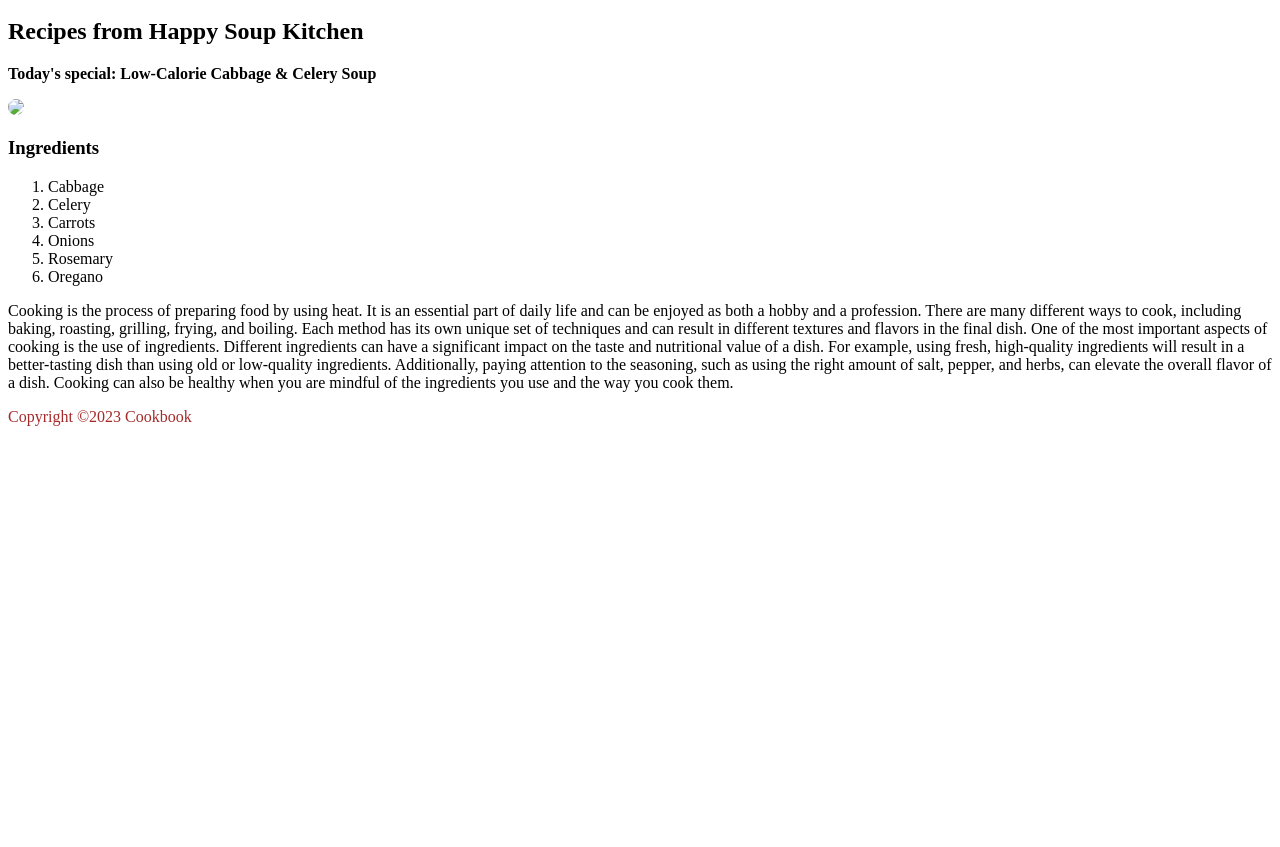
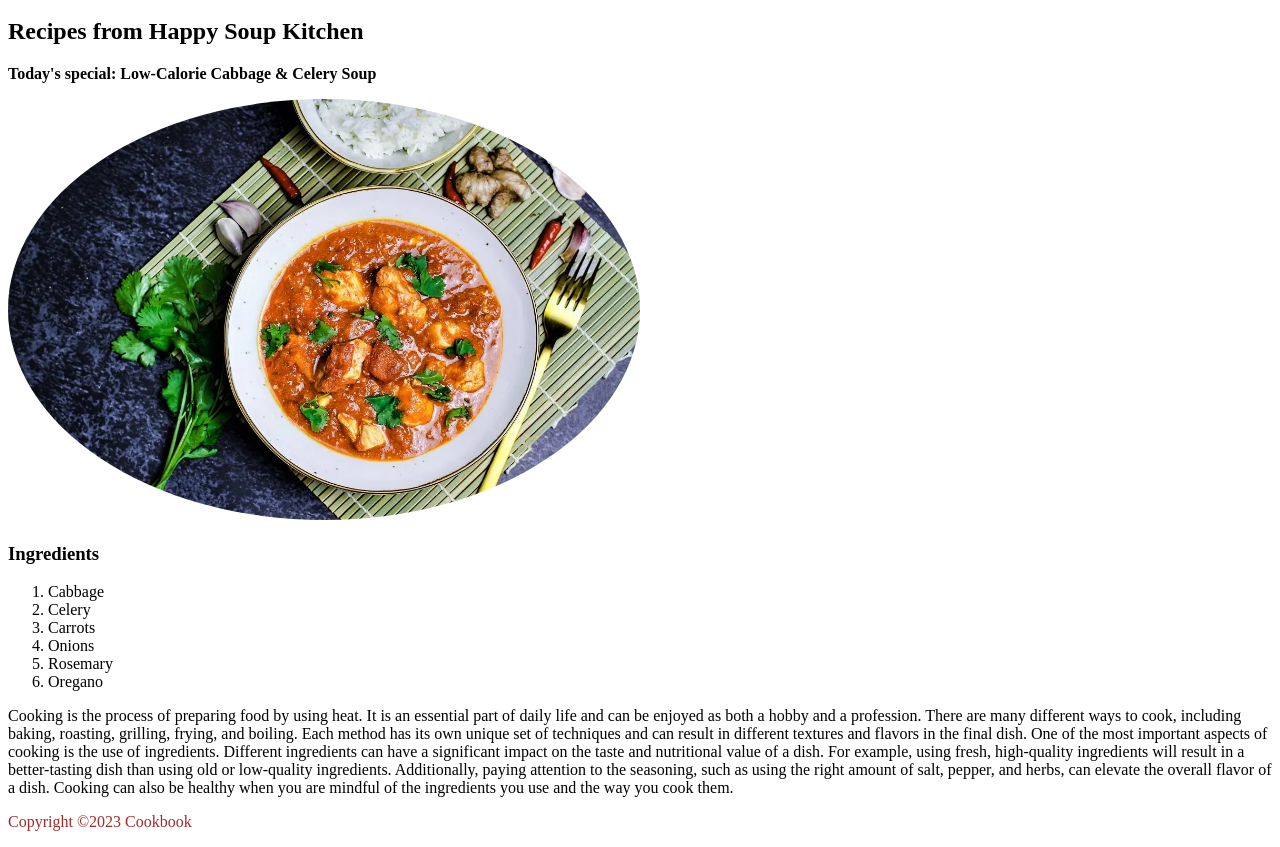
Before and after one commit to anirhal/Cookbookwebpage_Anir, a plain HTML site: page Recipe.html in a window 1280 px wide. Shown: the part 100-947 px from the top of the page. Before the commit the page ends 800 px from the top, so only its background shows below. Drawn offline with Linux system fonts and the light colour scheme.

Commit message:
Add files via upload

```diff
--- a/Recipe.html
+++ b/Recipe.html
@@ -41,7 +41,7 @@
     </p>
     <img
       style="width: 50%; border-radius: 50%"
-      src="images/chicken-tikka-masala-im-teller-mit-reis.webp"
+      src="chicken-tikka-masala-im-teller-mit-reis.webp"
     />
     <h3>Ingredients</h3>
     <ol>
```
